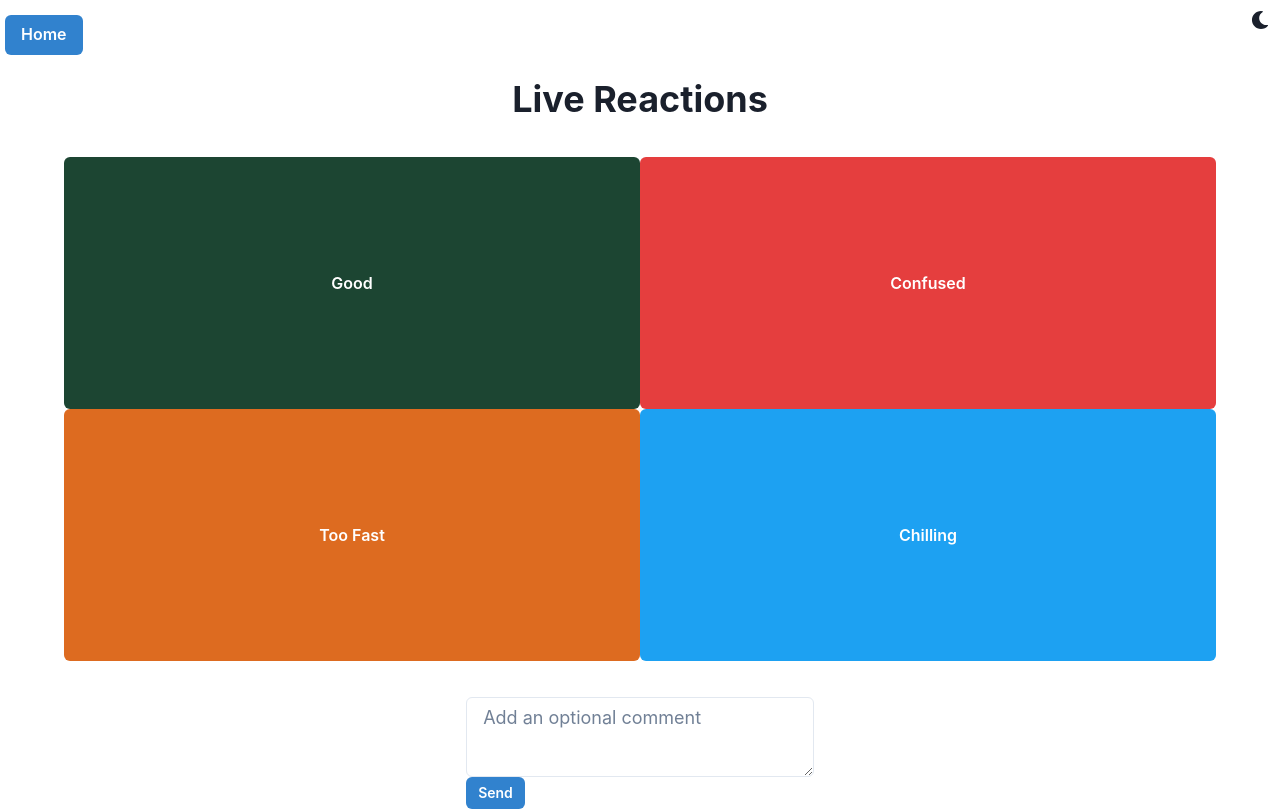
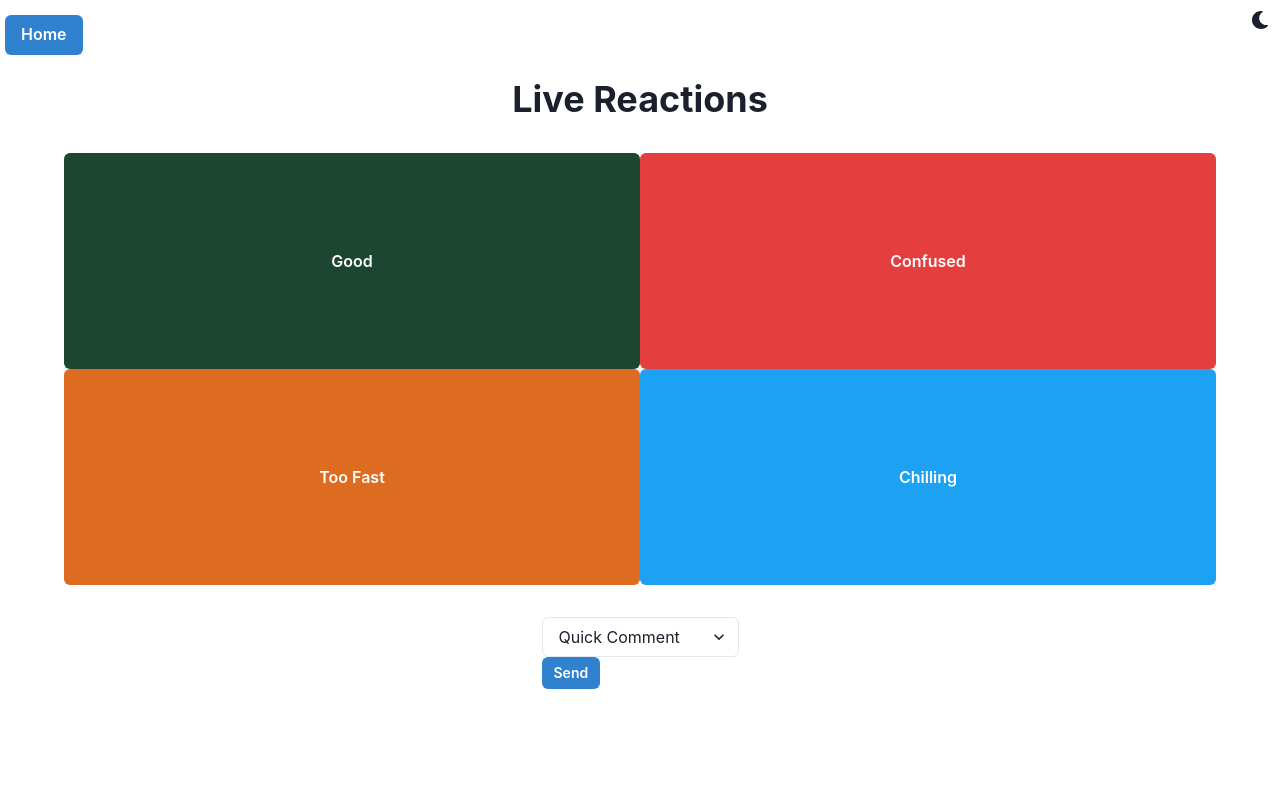
Before and after one commit to SzymonKubica/Live-Feedback-App, a React (Create React App) app in the folder lecture-feedback/: page /student/meeting/1 in a window 1280 px wide. Both pictures are taken after a click on the button "Good". Built offline with nearby package versions, Linux system fonts and the light colour scheme; no server answers; what chonky would draw is missing.

Commit message:
[ks1020] - added dropdown comments

```diff
--- a/lecture-feedback/src/components/Student/CommentSection.js
+++ b/lecture-feedback/src/components/Student/CommentSection.js
@@ -1,6 +1,6 @@
 import { Box, Button, Textarea} from '@chakra-ui/react'
 import React, {useState, useEffect} from 'react'
-import { Center} from "@chakra-ui/react"
+import { Center, Select } from "@chakra-ui/react"
 import { NilReaction } from '../Reactions'
 import { SocketContext } from '../../context/socket'
 
@@ -9,6 +9,7 @@ export default function CommentSection({visible, setVisible, selectedReaction, r
 
     const [comment, setComment] = useState("")
     const socket = React.useContext(SocketContext);
+    const [selection, setSelection] = useState("")
 
 
     // Only allow comment when there is a new reaction (not allowed to be empty)
@@ -26,9 +27,19 @@ export default function CommentSection({visible, setVisible, selectedReaction, r
         setComment(inputValue)
     }
 
+    let handleInputChangeDrop = (e) => {
+      let inputValue = e.target.value
+      console.log(inputValue)
+      setSelection(inputValue)
+  }
+
     function handleSend(){
-        socket.emit("leave comment", comment, selectedReaction, room)
-
+        if (selection === "Other") {
+          socket.emit("leave comment", comment, selectedReaction, room)
+        } else {
+          socket.emit("leave comment", selection, selectedReaction, room)
+        }
+        setSelection("")
         setVisible(false)
     }
 
@@ -36,7 +47,17 @@ export default function CommentSection({visible, setVisible, selectedReaction, r
     <Center >
          {/* only show when visible */}
         {visible ? <Box>
+            {/* <CommentInput /> */}
+            <Select placeholder = "Quick Comment" width = "100%" onChange={handleInputChangeDrop}>
+              <option>Can you repeat this</option>
+              <option>Another example</option>
+              <option>Good example</option>
+              <option>Makes sense now</option>
+              <option>Other</option>
+            </Select>
+            { selection === "Other" ?
             <Textarea placeholder='Add an optional comment' size = 'lg' onChange={handleInputChange}/>
+            : null}
             <Button onClick={handleSend} colorScheme='blue' size='sm'>Send</Button>
         </Box> : null}
     </Center>
--- a/lecture-feedback/src/components/Student/StudentFeedbackGrid.js
+++ b/lecture-feedback/src/components/Student/StudentFeedbackGrid.js
@@ -9,7 +9,7 @@ import CommentSection from "./CommentSection"
 
 const StudentFeedbackGrid = ({ selectedReaction, setSelectedReaction, room}) => {
   return (
-    <Center width="100%" height="calc(70vh)">
+    <Center width="100%" height="calc(60vh)">
       <SimpleGrid marginBlock="5%" width="90%" height="90%" columns="2">
         <StudentFeedbackButton
           title="Good"
```
